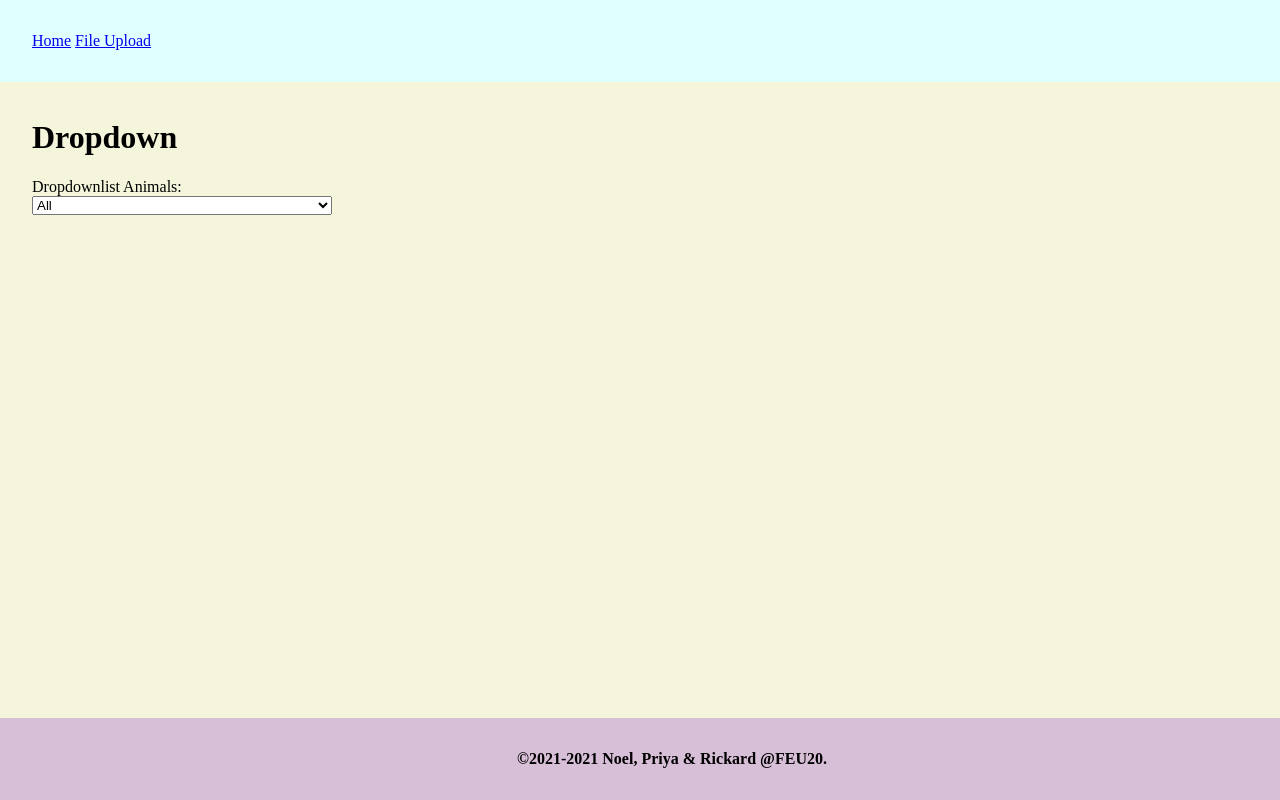
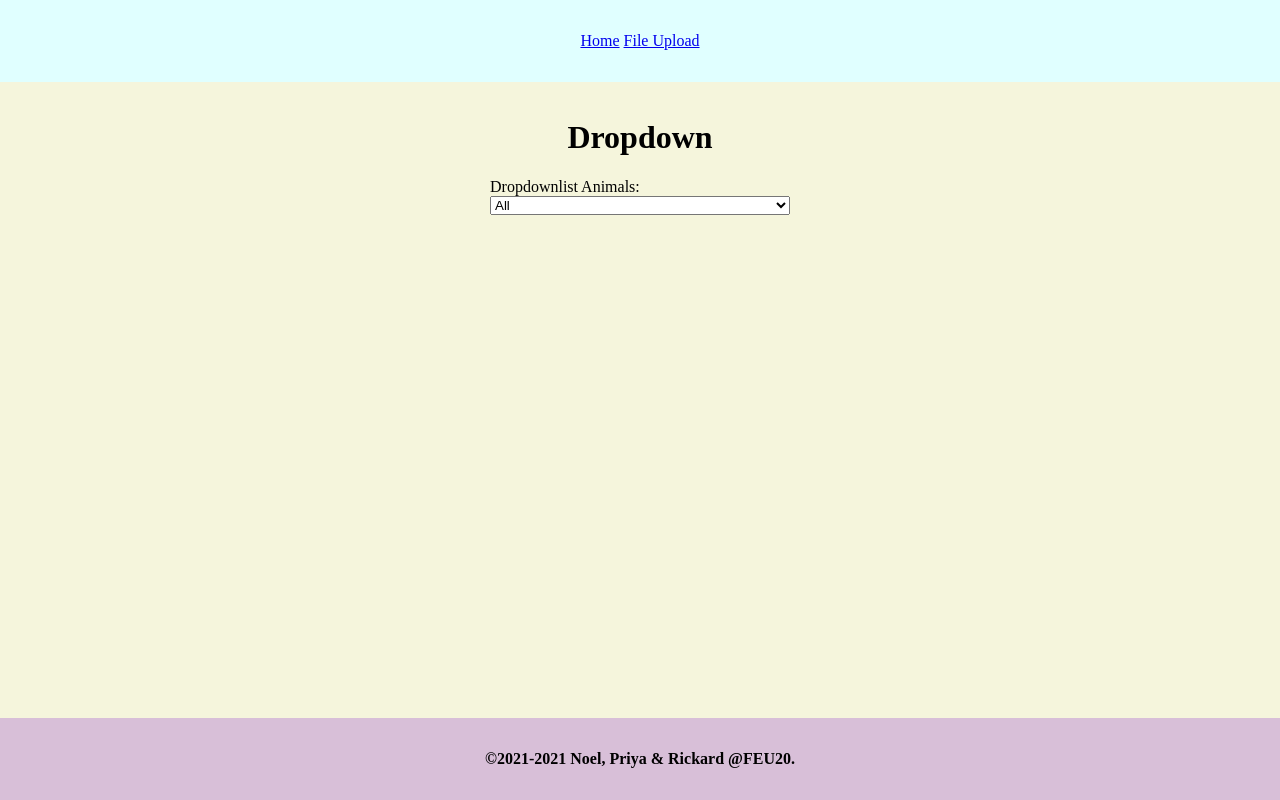
Before and after one commit to crashDeltaGbg/groupAssignmentPHP, a PHP site: page /priya.php in a window 1280 px wide. Run offline with PHP 8.4, Linux system fonts and the light colour scheme; data comes from the database, SQL or seed files in the repository.

Commit message:
some more bug fixes

```diff
--- a/css/index.css
+++ b/css/index.css
@@ -1,4 +1,5 @@
 body {
+	box-sizing: border-box;
 	display: flex;
 	flex-direction: column;
 	height: 100vh;
@@ -8,17 +9,21 @@ body {
 footer,
 header,
 main {
+	max-width: 100vw;
 	padding: 1rem 2rem;
+}
+
+footer,
+header {
+	justify-content: center;
+	display: flex;
+	flex-direction: row;
 }
 
 footer {
 	background-color: thistle;
 	font-weight: bolder;
 	text-align: center;
-  position: fixed;
-  left: 0;
-  bottom: 0;
-  width: 100%;
 }
 
 header {
@@ -26,7 +31,10 @@ header {
 }
 
 main {
+	align-items: center;
 	background-color: #f5f5dc;
+	display: flex;
+	flex-direction: column;
 	flex-grow: 1;
 }
 
```
Also changed, not shown: index.php (+11 -7 lines). Lines whose indentation alone changed are shown as unchanged.
